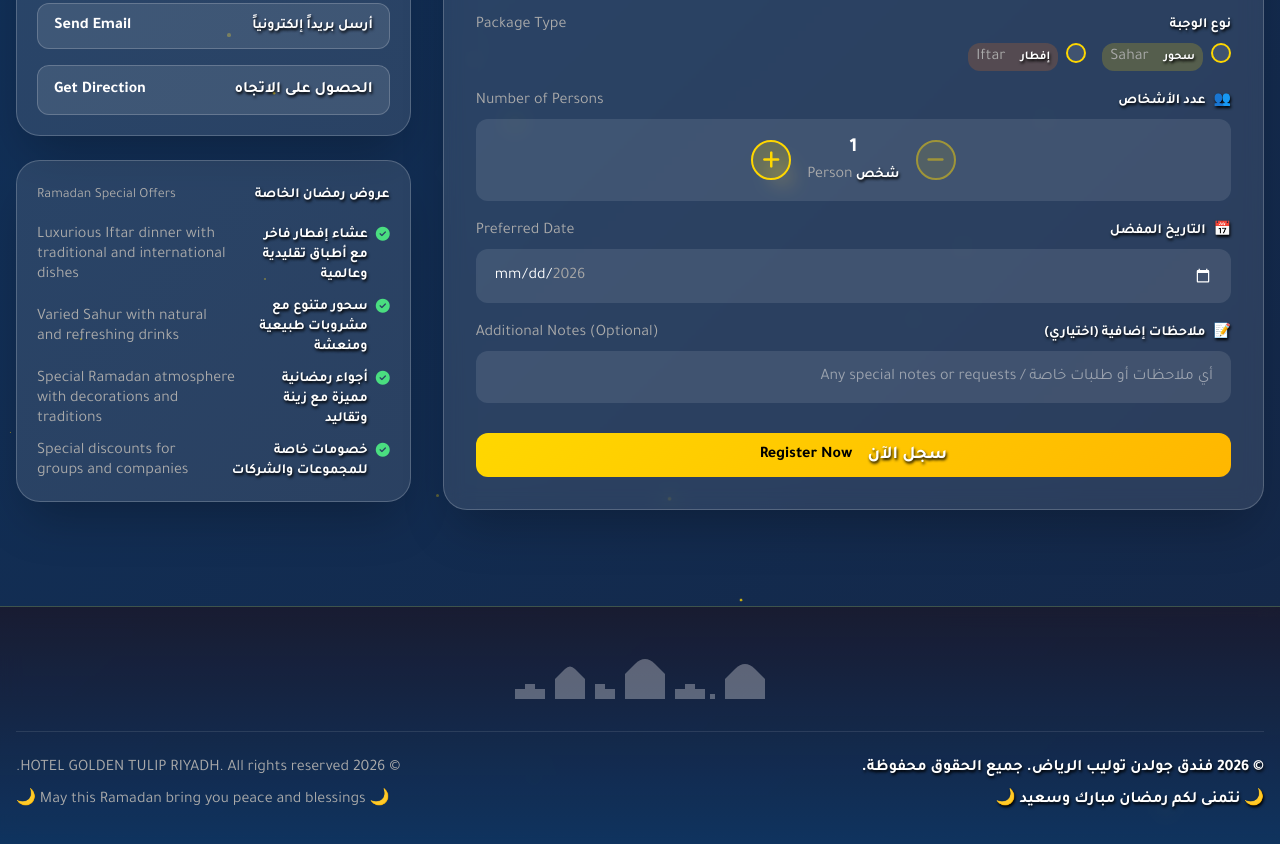
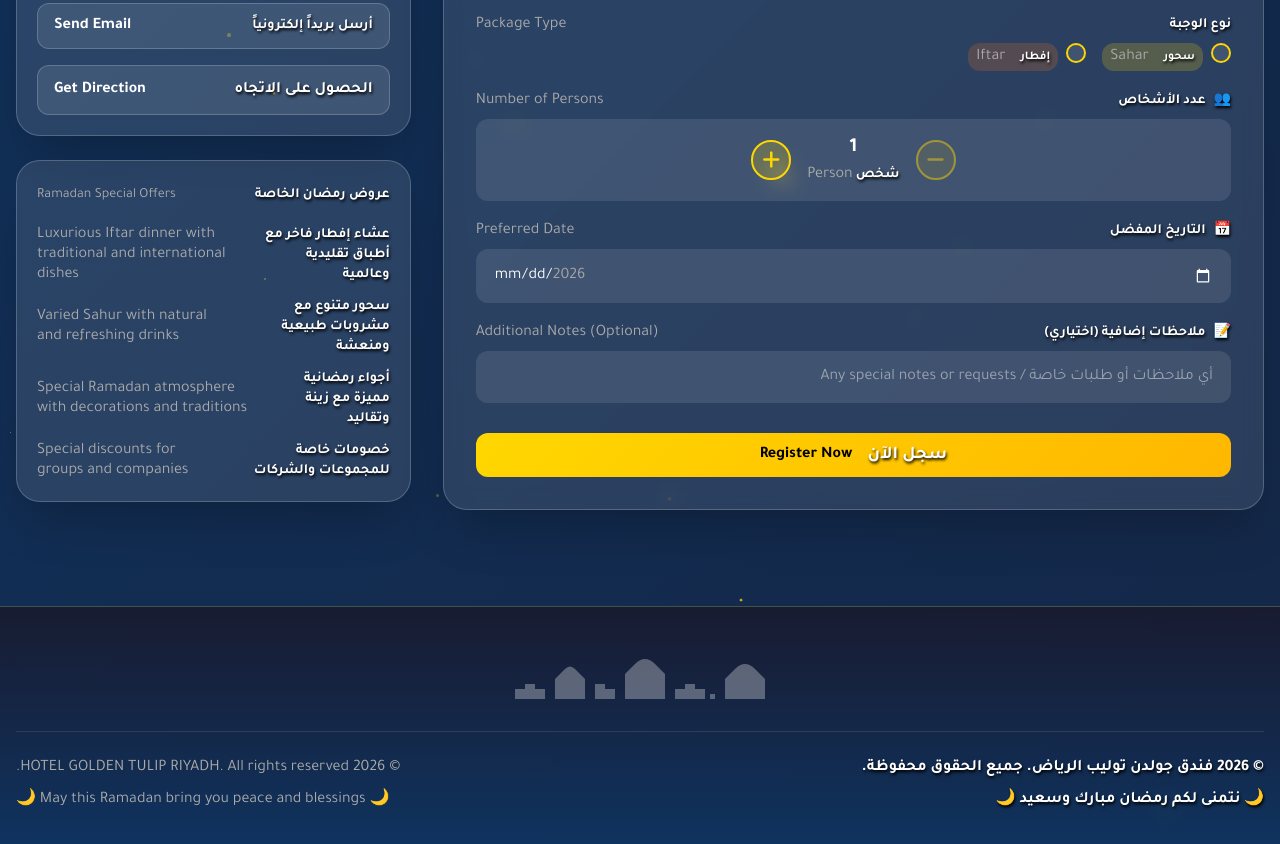
Before and after one commit to usamakhanksa/ramadan, a plain HTML site: page index.html in a window 1280 px wide. Shown: the part 1204-2048 px from the top of the page. Drawn offline with nearby package versions, Linux system fonts and the light colour scheme.

Commit message:
Comment out check-circle icons in index.html

```diff
--- a/index.html
+++ b/index.html
@@ -1152,7 +1152,7 @@
                             </h3>
                             <ul class="space-y-3 text-gray-300 text-sm">
                                 <li class="flex items-start gap-2">
-                                    <i class="fas fa-check-circle text-green-400 mt-0.5"></i>
+                                    <!-- <i class="fas fa-check-circle text-green-400 mt-0.5"></i> -->
                                     <div class="bilingual-text">
                                         <span class="arabic-text">عشاء إفطار فاخر مع أطباق تقليدية وعالمية</span>
                                         <span class="english-text">Luxurious Iftar dinner with traditional and
@@ -1160,7 +1160,7 @@
                                     </div>
                                 </li>
                                 <li class="flex items-start gap-2">
-                                    <i class="fas fa-check-circle text-green-400 mt-0.5"></i>
+                                    <!-- <i class="fas fa-check-circle text-green-400 mt-0.5"></i> -->
                                     <div class="bilingual-text">
                                         <span class="arabic-text">سحور متنوع مع مشروبات طبيعية ومنعشة</span>
                                         <span class="english-text">Varied Sahur with natural and refreshing
@@ -1168,7 +1168,7 @@
                                     </div>
                                 </li>
                                 <li class="flex items-start gap-2">
-                                    <i class="fas fa-check-circle text-green-400 mt-0.5"></i>
+                                    <!-- <i class="fas fa-check-circle text-green-400 mt-0.5"></i> -->
                                     <div class="bilingual-text">
                                         <span class="arabic-text">أجواء رمضانية مميزة مع زينة وتقاليد</span>
                                         <span class="english-text">Special Ramadan atmosphere with decorations and
@@ -1176,7 +1176,7 @@
                                     </div>
                                 </li>
                                 <li class="flex items-start gap-2">
-                                    <i class="fas fa-check-circle text-green-400 mt-0.5"></i>
+                                    <!-- <i class="fas fa-check-circle text-green-400 mt-0.5"></i> -->
                                     <div class="bilingual-text">
                                         <span class="arabic-text">خصومات خاصة للمجموعات والشركات</span>
                                         <span class="english-text">Special discounts for groups and companies</span>
```
